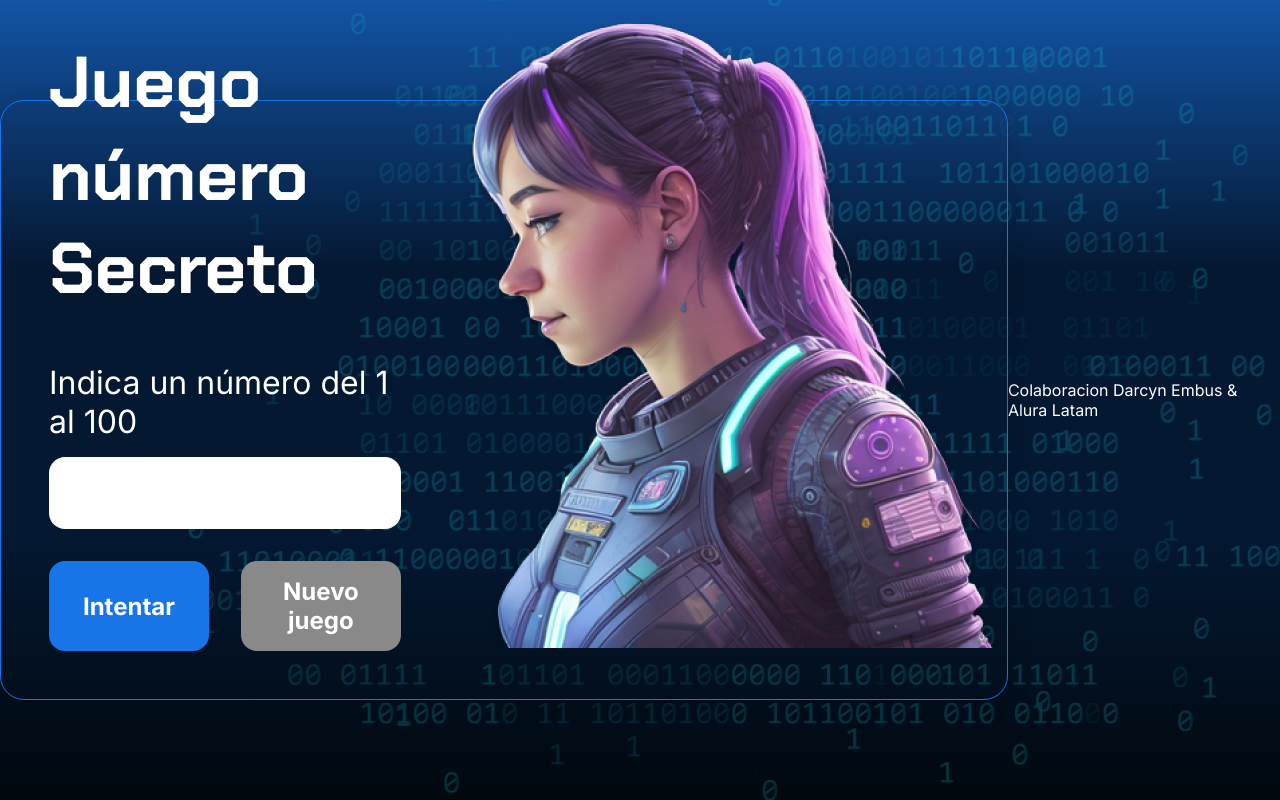
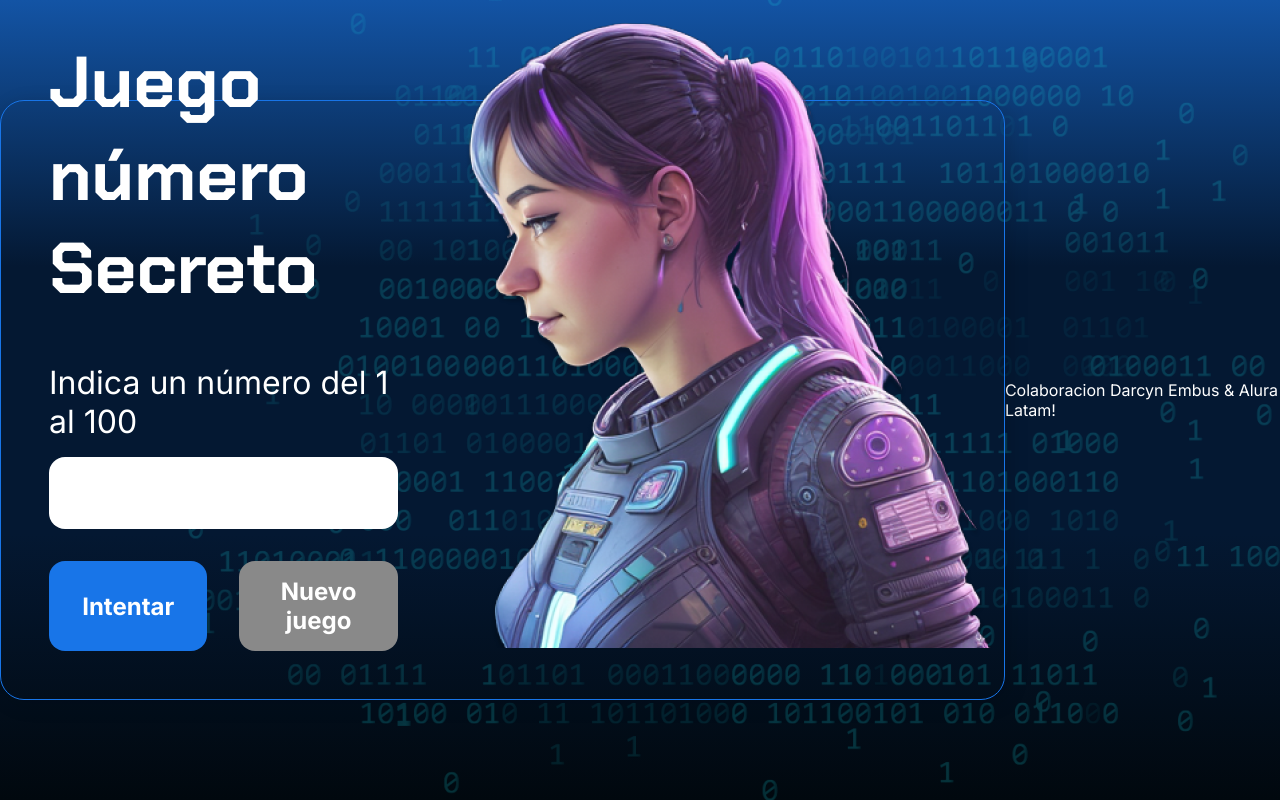
Before and after one commit to darcysem/JuegoSecreto, a plain HTML site: page index.html in a window 1280 px wide. Drawn offline with Linux system fonts and the light colour scheme.

Commit message:
actualiza el contacto

```diff
--- a/index.html
+++ b/index.html
@@ -28,7 +28,7 @@
         </div>
     </div>
     <footer>
-        <p>Colaboracion Darcyn Embus & Alura Latam</p>
+        <p>Colaboracion Darcyn Embus & Alura Latam!</p>
     </footer>
     <script src="app.js" defer></script>
 </body>
```
